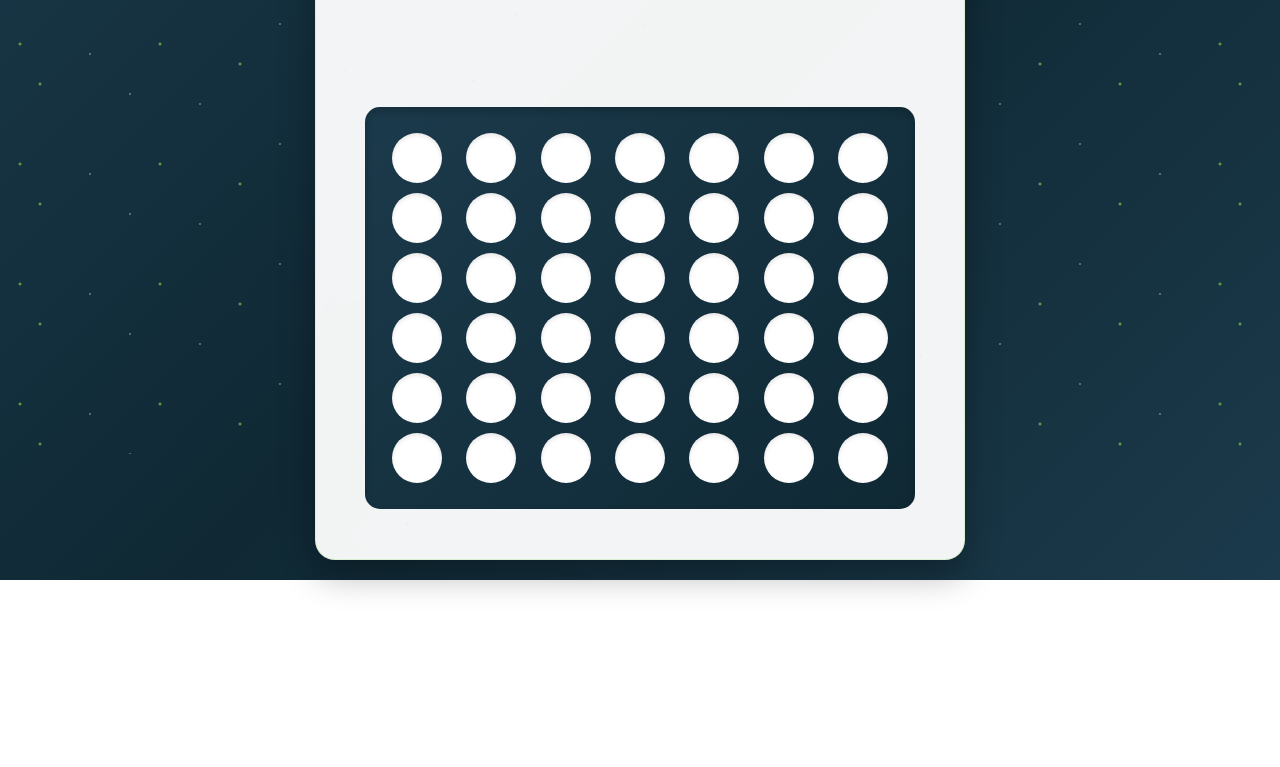
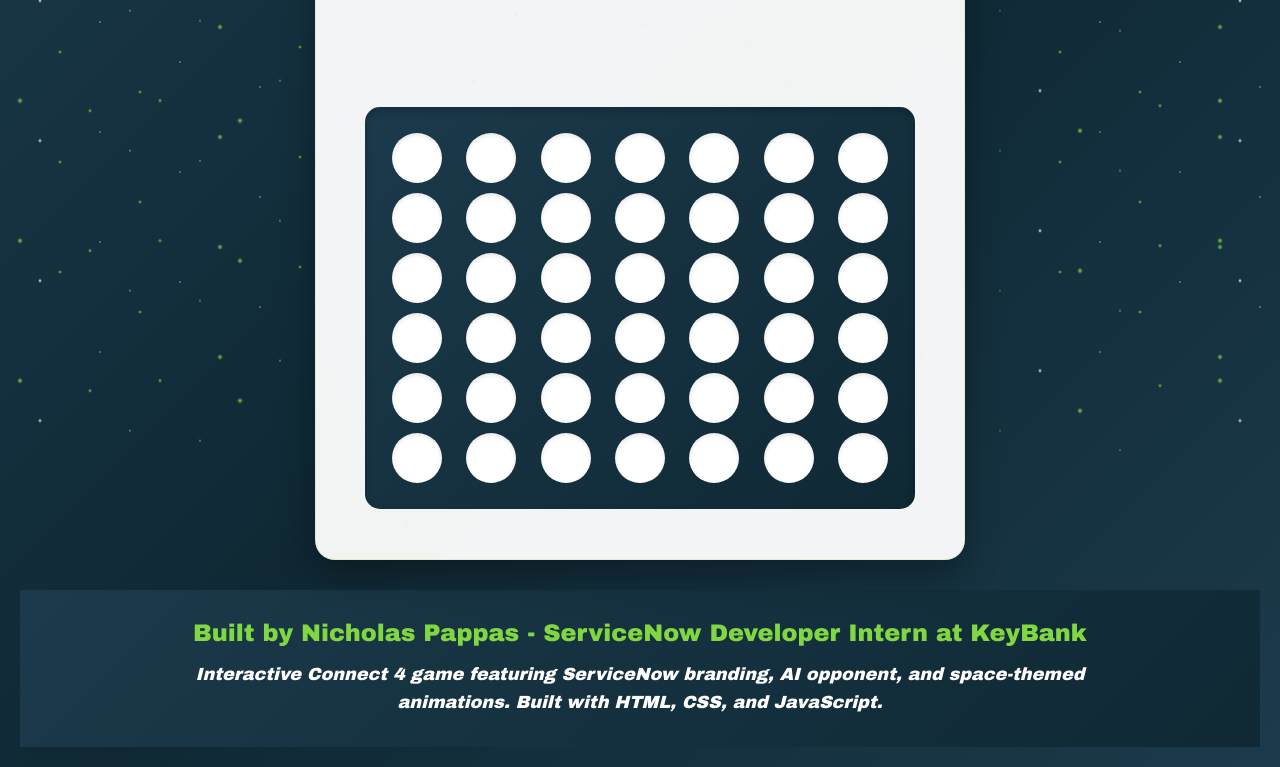
Before and after one commit to NixpaCSE/connect4, a plain HTML site: page index.html in a window 1280 px wide. Shown: the part 326-1093 px from the top of the page. Before the commit the page ends 906 px from the top, so only its background shows below. Drawn offline with Linux system fonts and the light colour scheme.

Commit message:
added footer

```diff
--- a/index.html
+++ b/index.html
@@ -44,26 +44,64 @@
             width: 100%;
             height: 100%;
             background:
-                radial-gradient(2px 2px at 20px 30px, var(--servicenow-green), transparent),
-                radial-gradient(2px 2px at 40px 70px, var(--servicenow-green), transparent),
-                radial-gradient(1px 1px at 90px 40px, var(--pure-white), transparent),
+                radial-gradient(3px 3px at 20px 30px, var(--servicenow-green), transparent),
+                radial-gradient(2px 2px at 40px 70px, var(--pure-white), transparent),
+                radial-gradient(2px 2px at 90px 40px, var(--servicenow-green), transparent),
                 radial-gradient(1px 1px at 130px 80px, var(--pure-white), transparent),
                 radial-gradient(2px 2px at 160px 30px, var(--servicenow-green), transparent),
                 radial-gradient(1px 1px at 200px 90px, var(--pure-white), transparent),
-                radial-gradient(2px 2px at 240px 50px, var(--servicenow-green), transparent),
+                radial-gradient(3px 3px at 240px 50px, var(--servicenow-green), transparent),
                 radial-gradient(1px 1px at 280px 10px, var(--pure-white), transparent),
                 radial-gradient(2px 2px at 320px 70px, var(--servicenow-green), transparent),
-                radial-gradient(1px 1px at 360px 40px, var(--pure-white), transparent);
+                radial-gradient(2px 2px at 360px 40px, var(--pure-white), transparent),
+                radial-gradient(1px 1px at 400px 80px, var(--servicenow-green), transparent),
+                radial-gradient(2px 2px at 440px 20px, var(--pure-white), transparent),
+                radial-gradient(3px 3px at 480px 60px, var(--servicenow-green), transparent),
+                radial-gradient(1px 1px at 520px 100px, var(--pure-white), transparent),
+                radial-gradient(2px 2px at 560px 35px, var(--servicenow-green), transparent);
             background-repeat: repeat;
-            background-size: 400px 120px;
-            animation: starfield 30s linear infinite;
+            background-size: 600px 140px;
+            animation: starfield 30s linear infinite, twinkle 2s ease-in-out infinite alternate;
             z-index: -1;
             pointer-events: none;
         }
 
+        /* Additional twinkling layer */
+        body::after {
+            content: '';
+            position: fixed;
+            top: 0;
+            left: 0;
+            width: 100%;
+            height: 100%;
+            background:
+                radial-gradient(2px 2px at 60px 50px, var(--servicenow-green), transparent),
+                radial-gradient(1px 1px at 100px 20px, var(--pure-white), transparent),
+                radial-gradient(2px 2px at 140px 90px, var(--servicenow-green), transparent),
+                radial-gradient(1px 1px at 180px 60px, var(--pure-white), transparent),
+                radial-gradient(3px 3px at 220px 25px, var(--servicenow-green), transparent),
+                radial-gradient(1px 1px at 260px 85px, var(--pure-white), transparent),
+                radial-gradient(2px 2px at 300px 45px, var(--servicenow-green), transparent),
+                radial-gradient(1px 1px at 340px 15px, var(--pure-white), transparent),
+                radial-gradient(2px 2px at 380px 75px, var(--servicenow-green), transparent),
+                radial-gradient(2px 2px at 420px 55px, var(--pure-white), transparent);
+            background-repeat: repeat;
+            background-size: 500px 110px;
+            animation: starfield 25s linear infinite reverse, twinkle 1.5s ease-in-out infinite alternate;
+            z-index: -1;
+            pointer-events: none;
+            opacity: 0.7;
+        }
+
         @keyframes starfield {
             from { transform: translateY(0); }
-            to { transform: translateY(-120px); }
+            to { transform: translateY(-140px); }
+        }
+
+        @keyframes twinkle {
+            0% { opacity: 0.3; }
+            50% { opacity: 1; }
+            100% { opacity: 0.6; }
         }
 
         .header {
@@ -415,6 +453,19 @@
                 flex-direction: column;
                 gap: 15px;
             }
+
+            .footer {
+                padding: 25px 15px;
+            }
+
+            .footer-title {
+                font-size: 1.2rem;
+                margin-bottom: 12px;
+            }
+
+            .footer-subtitle {
+                font-size: 1rem;
+            }
         }
     </style>
 </head>
@@ -455,6 +506,16 @@
 
         <div class="board" id="board"></div>
     </div>
+
+    <!-- Footer Attribution -->
+    <footer style="background: linear-gradient(135deg, #1B3A4B 0%, #0F2834 100%); padding: 30px 20px; margin-top: 30px; text-align: center; width: 100%;">
+        <h3 style="color: #81D742; font-size: 1.5rem; font-weight: 900; margin: 0 0 15px 0; font-family: 'Arial Black', 'Arial', 'Helvetica', sans-serif;">
+            Built by Nicholas Pappas - ServiceNow Developer Intern at KeyBank
+        </h3>
+        <p style="color: #ffffff; font-size: 1.1rem; font-weight: 600; margin: 0; font-family: 'Arial Black', 'Arial', 'Helvetica', sans-serif; font-style: italic; line-height: 1.6; max-width: 900px; margin-left: auto; margin-right: auto;">
+            Interactive Connect 4 game featuring ServiceNow branding, AI opponent, and space-themed animations. Built with HTML, CSS, and JavaScript.
+        </p>
+    </footer>
 
     <script>
         class Connect4Game {
```
